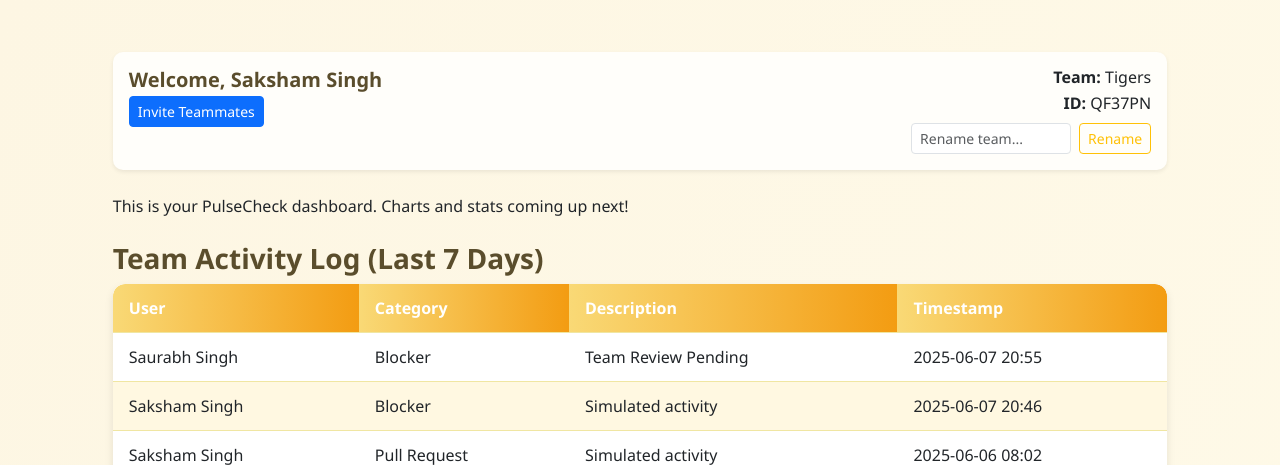
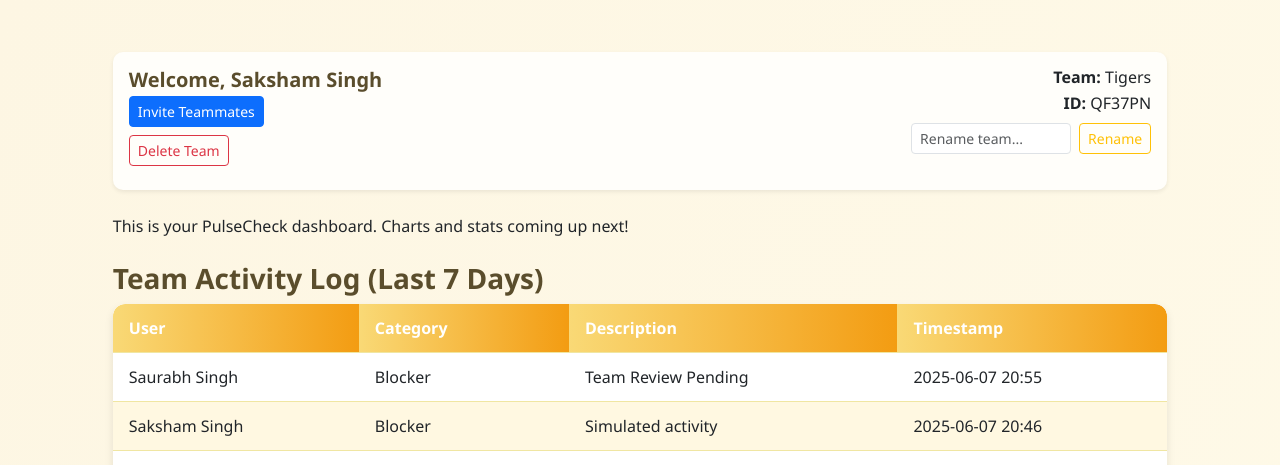
Before and after one commit to SincereSaksham/PulseCheck-MVP, a Flask app: page /dashboard in a window 1280 px wide. Shown: the top 465 px of the page. Run offline with Flask 3, Linux system fonts and the light colour scheme; a user stored in the database is signed in.

Commit message:
Adding delete button dashboard.html

```diff
--- a/PulseCheck/templates/dashboard.html
+++ b/PulseCheck/templates/dashboard.html
@@ -4,13 +4,19 @@
 <div class="card shadow-sm mb-4 border-0">
   <div class="card-body d-flex justify-content-between align-items-start flex-wrap">
 
-    <!-- Left: Welcome and Invite -->
+
     <div class="mb-2">
       <h5 class="mb-1">Welcome, {{ current_user.name }}</h5>
       <a href="{{ url_for('invite') }}" class="btn btn-sm btn-primary">Invite Teammates</a>
+      {% if current_user.id == current_user.team.creator_id %}
+        <form action="{{ url_for('delete_team') }}" method="POST" onsubmit="return confirm('Are you sure you want to delete the team? This cannot be undone.')">
+          <button type="submit" class="btn btn-sm btn-outline-danger mt-2">Delete Team</button>
+        </form>
+      {% endif %}
+
     </div>
 
-    <!-- Right: Team Info and Rename Form -->
+
     <div class="text-end">
       <h6 class="mb-1"><strong>Team:</strong> {{ current_user.team.name }}</h6>
       <p class="mb-1"><strong>ID:</strong> {{ current_user.team.invite_code }}</p>
@@ -304,7 +310,7 @@
   <a href="{{ url_for('logout') }}" class="btn btn-secondary">Logout</a>
 </div>
 
-<!-- Optional Canvas Style -->
+
 <style>
 canvas {
   width: 100% !important;
```
